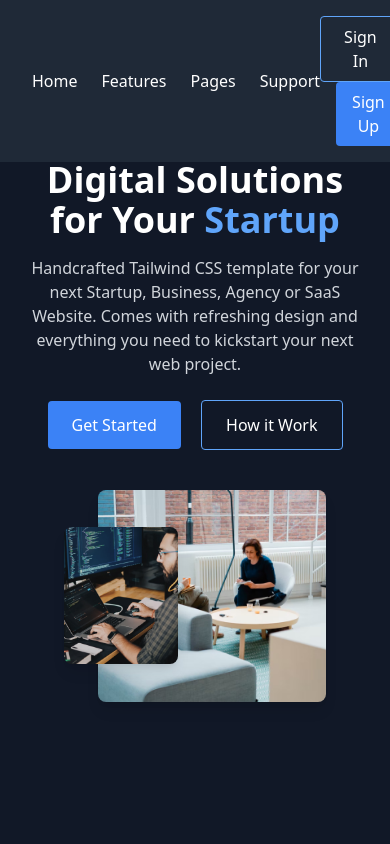
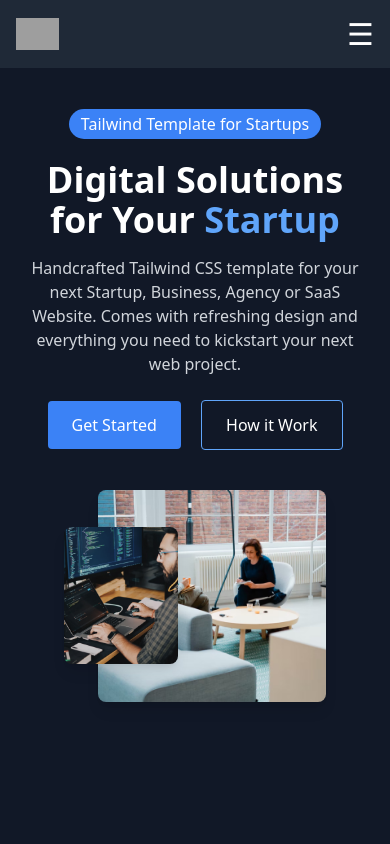
Before and after one commit to Delice2004/tailwindcss, a website: page index.html in a window 390 px wide. Shown: the top 844 px of the page. Drawn offline with nearby package versions, Linux system fonts and the light colour scheme; grey boxes are pictures that could not be loaded.

Commit message:
Implemented responsive design with Tailwind CSS

```diff
--- a/index.html
+++ b/index.html
@@ -9,28 +9,67 @@
 
 </head>
 <body class="bg-gray-900 text-white">
-<nav class="fixed top-0 left-0 w-full flex justify-between items-center px-8 py-4 bg-gray-800 z-50">
-  <div class="flex items-center space-x-2">
-    <img src="https://go-tailwind.preview.uideck.com/src/images/logo/logo-dark.svg"
+<!-- NAVBAR -->
+<nav class="fixed top-0 left-0 w-full bg-gray-800 z-50">
+
+  <div class="max-w-7xl mx-auto flex items-center justify-between px-4 sm:px-6 lg:px-8 py-4">
+
+    <!-- LOGO -->
+    <div class="flex items-center">
+      <img
+        src="https://go-tailwind.preview.uideck.com/src/images/logo/logo-dark.svg"
         alt="GoStartup Logo"
-         class="h-10 w-auto">
+        class="h-8 sm:h-10 w-auto"
+      >
     </div>
 
-  <ul class="flex space-x-6 text-white">
-    <li><a href="#home" class="hover:text-blue-400">Home</a></li>
-    <li><a href="#features" class="hover:text-blue-400">Features</a></li>
-    <li><a href="#about" class="hover:text-blue-400">Pages</a></li>
-    <li><a href="#support" class="hover:text-blue-400">Support</a></li>
+    <!-- DESKTOP MENU -->
+    <ul class="hidden md:flex items-center space-x-6 text-white font-medium">
+      <li>
+        <a href="#home" class="hover:text-blue-400 transition">
+          Home
+        </a>
+      </li>
+
+      <li>
+        <a href="#features" class="hover:text-blue-400 transition">
+          Features
+        </a>
+      </li>
+
+      <li>
+        <a href="#about" class="hover:text-blue-400 transition">
+          Pages
+        </a>
+      </li>
+
+      <li>
+        <a href="#support" class="hover:text-blue-400 transition">
+          Support
+        </a>
+      </li>
     </ul>
 
-  <div class="space-x-4">
-    <button class="px-4 py-2 border border-blue-400 text-white rounded hover:bg-blue-400">
+    <!-- DESKTOP BUTTONS -->
+    <div class="hidden sm:flex items-center space-x-3">
+
+      <button class="px-4 py-2 border border-blue-400 text-white rounded-lg hover:bg-blue-400 transition">
         Sign In
       </button>
-    <button class="px-4 py-2 bg-blue-500 text-white rounded hover:bg-blue-600">
+
+      <button class="px-4 py-2 bg-blue-500 text-white rounded-lg hover:bg-blue-600 transition">
         Sign Up
       </button>
+
     </div>
+
+    <!-- MOBILE MENU ICON -->
+    <button class="md:hidden text-white text-3xl">
+      ☰
+    </button>
+
+  </div>
+
 </nav>
 
 
```
Lines whose indentation alone changed are shown as unchanged.
